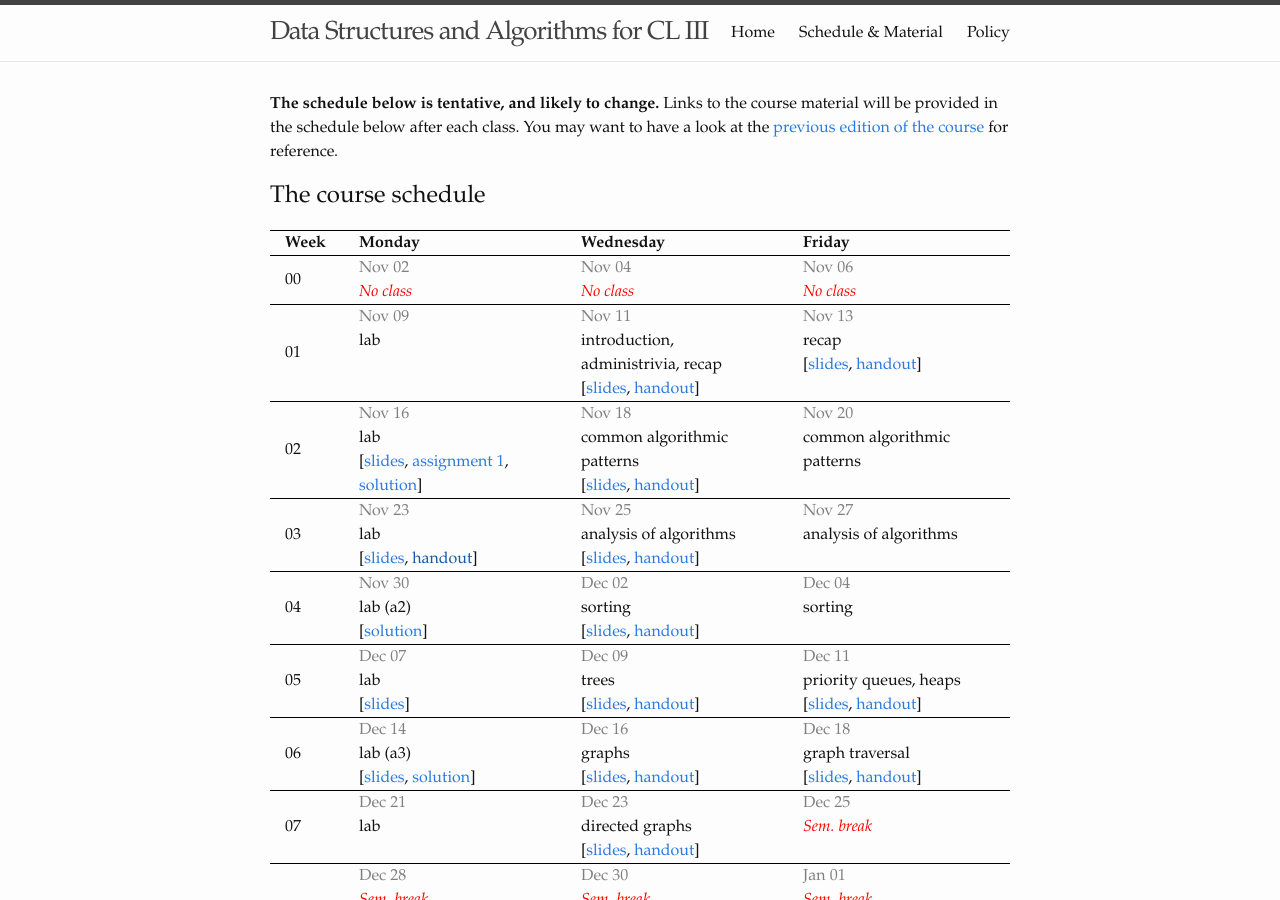
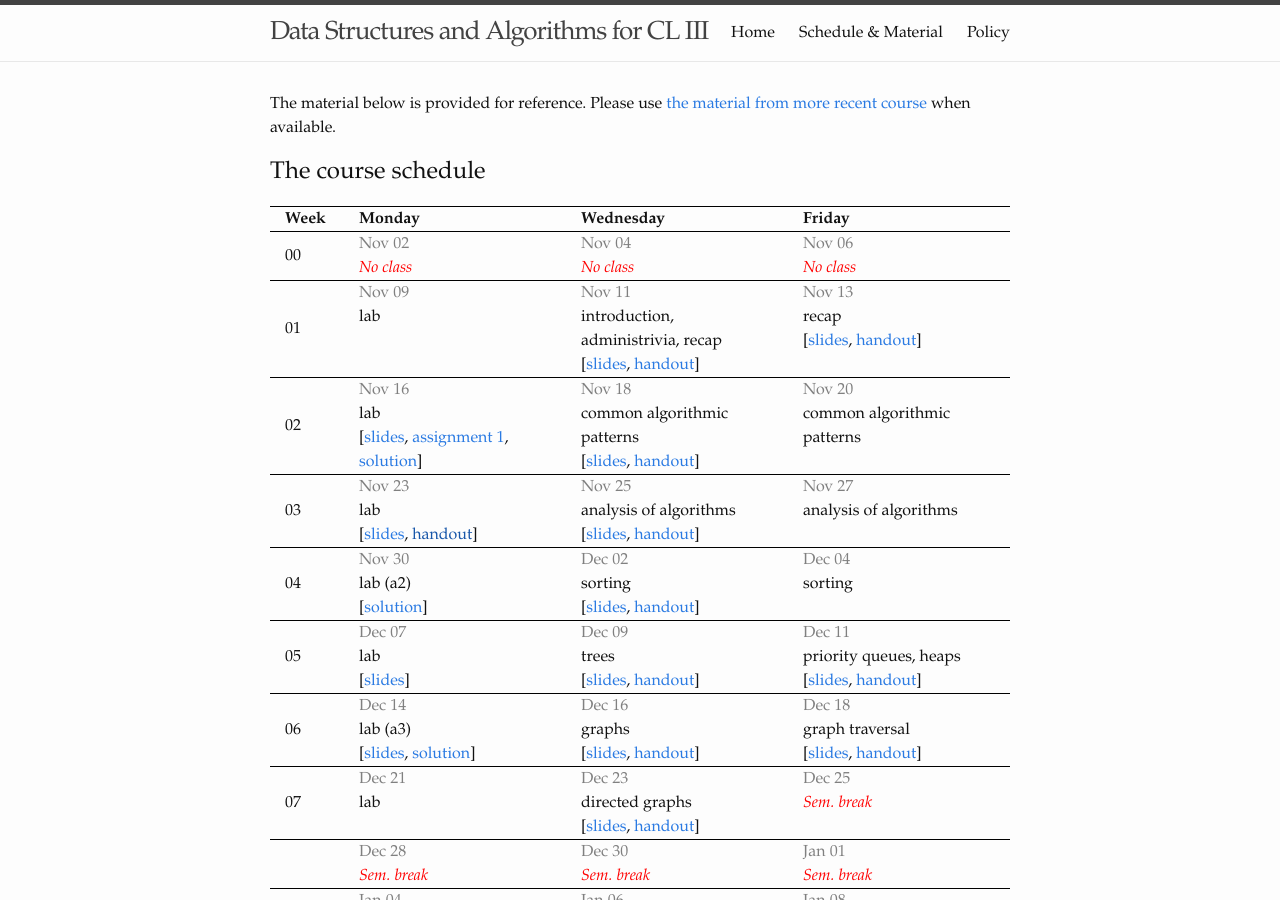
Before and after one commit to dsacl3-2020/dsacl3-2020.github.io, a Jekyll site: the page built from lectures.md, in a window 1280 px wide and 900 px high. Built offline with Jekyll 4.4.1, drawn with Linux system fonts in a browser that asks for light colours.

Commit message:
Update to indicate that this is a past course.

```diff
--- a/lectures.md
+++ b/lectures.md
@@ -3,12 +3,9 @@ layout: default
 title: Schedule & Material
 ---
 
-**The schedule below is tentative, and likely to change.**
-Links to the course material will be provided in the schedule below
-after each class.
-You may want to have a look at the
-[previous edition of the course](https://dsacl3-2019.github.io/)
-for reference.
+The material below is provided for reference.
+Please use [the material from more recent course](https://dsacl3-2021.github.io/lectures.html)
+when available.
 
 ## The course schedule
 
```
Also changed, not shown: index.md (+0 -2 lines).
